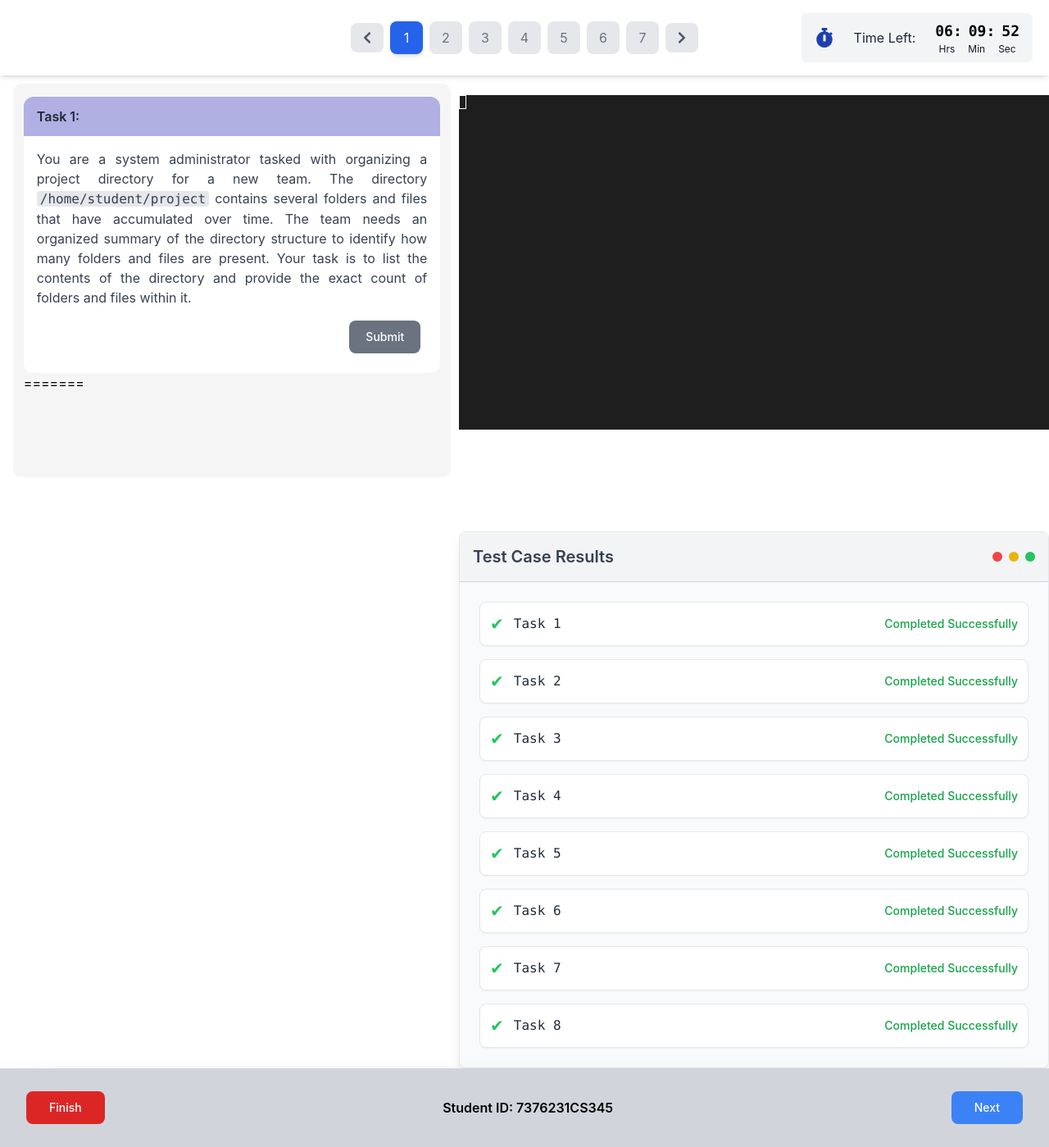
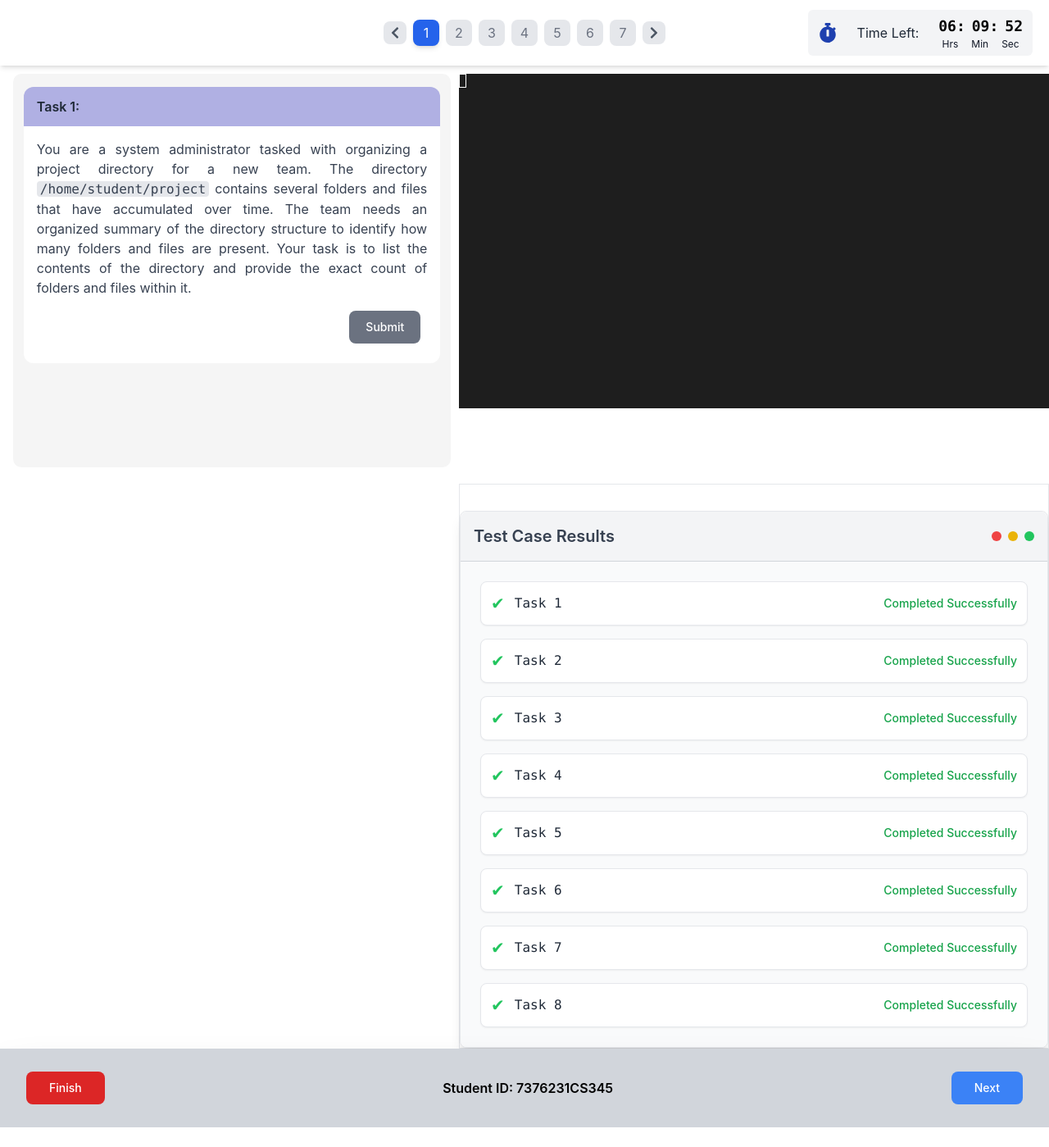
Before and after one commit to Stellar2703/Linux-Test-Portal-Frontend, a React (Create React App) app: page /main in a window 1280 px wide. Shown: the whole page at 82% size. After the commit the page ends 1375 px from the top, so only its background shows below. Built offline with nearby package versions, Linux system fonts and the light colour scheme; no server answers.

Commit message:
updated componets

```diff
--- a/src/Styles/Mainpage.css
+++ b/src/Styles/Mainpage.css
@@ -32,6 +32,7 @@
 
 .Content{
     display: flex;
+
 }
 
 body {
--- a/src/components/header.js
+++ b/src/components/header.js
@@ -11,7 +11,7 @@ function Header() {
   };
 
   return (
-    <header className="sticky top-0 shadow-md py-4 px-5 bg-white">
+    <header className="sticky top-0 shadow-md py-3 px-5 bg-white">
       <nav aria-label="Page navigation" className="flex items-center justify-between">
         {/* Placeholder div to balance layout */}
         <div className="w-1/3"></div>
@@ -23,7 +23,7 @@ function Header() {
             <li>
               <button
                 onClick={() => handlePageClick(activePage > 1 ? activePage - 1 : 1)}
-                className="flex items-center justify-center px-3 h-9 text-gray-600 bg-gray-200 rounded-lg hover:bg-gray-300 transition-colors duration-300"
+                className="flex items-center justify-center w-7 h-7 text-gray-600 bg-gray-200 rounded-lg hover:bg-gray-300 transition-colors duration-300"
                 aria-label="Previous"
               >
                 <FaChevronLeft />
@@ -35,7 +35,7 @@ function Header() {
               <li key={number}>
                 <button
                   onClick={() => handlePageClick(number)}
-                  className={`w-10 h-10 flex items-center justify-center rounded-lg transition-all duration-300 ${
+                  className={`w-8 h-8 flex items-center justify-center rounded-lg transition-all duration-300 ${
                     activePage === number
                       ? "text-white bg-blue-600 shadow-md hover:bg-blue-700"
                       : "text-gray-500 bg-gray-200 hover:bg-gray-200"
@@ -51,7 +51,7 @@ function Header() {
             <li>
               <button
                 onClick={() => handlePageClick(activePage < 7 ? activePage + 1 : 7)}
-                className="flex items-center justify-center px-3 h-9 text-gray-600 bg-gray-200 rounded-lg hover:bg-gray-300 transition-colors duration-300"
+                className="flex items-center justify-center w-7 h-7 text-gray-600 bg-gray-200 rounded-lg hover:bg-gray-300 transition-colors duration-300"
                 aria-label="Next"
               >
                 <FaChevronRight />
--- a/src/components/timmer.js
+++ b/src/components/timmer.js
@@ -26,7 +26,7 @@ function CountdownTimer({ targetDate }) {
   const padTime = (time) => (time < 10 ? `0${time}` : time);
 
   return (
-    <div className="flex items-center bg-gray-100 text-black px-4 py-2 rounded-md space-x-6">
+    <div className="flex items-center bg-gray-100 text-black px-3 py-1.5 rounded-md space-x-6">
       {/* Icon */}
       <div className="text-blue-800 text-2xl">
         <FaStopwatch />
--- a/src/pages/Mainpage.js
+++ b/src/pages/Mainpage.js
@@ -41,18 +41,18 @@ const Mainpage = ({ handleBack, handleNext }) => {
                                     </button>
                                 </div>
                             </div>
-=======
+
 
                         </div>
                     </div>
 
 
                     {/* Terminal Section (Ensure this is full-width and above TestCasesCard) */}
-                    <div className="right-side">
-                    <div className="pt-6">
+                    <div className="right-side ">
+                    <div className="pt-2.5 flex-grow overflow-y-auto z-0">
                         <TerminalComponent />
                     </div>
-                    <div className="mt-6">
+                    <div className="border">
                     <TestCasesCard />
                     </div>
                     {/* Output Card Section (Test Cases Card) should be below the terminal */}
```
